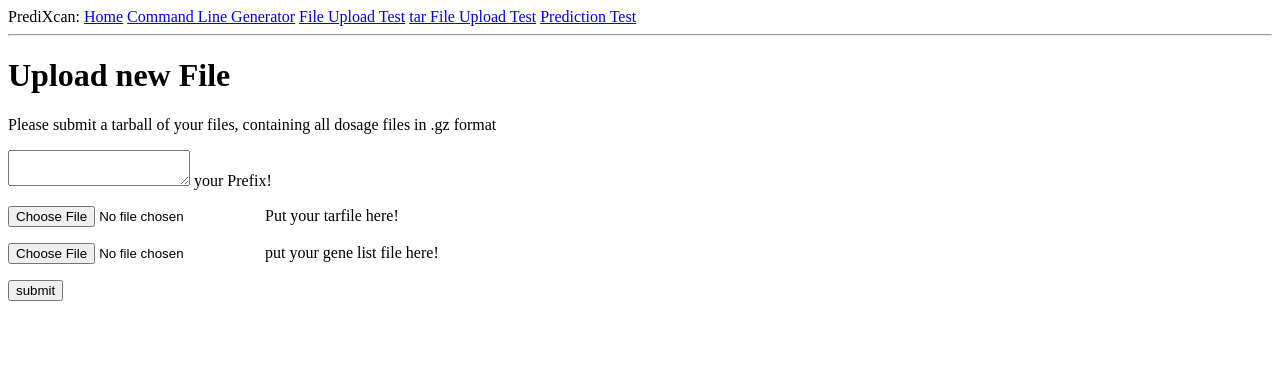
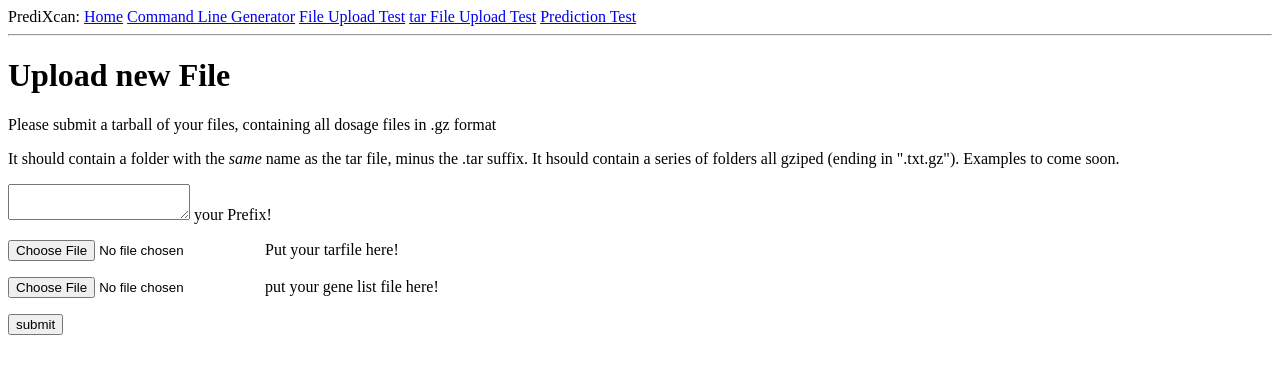
Before and after one commit to hakyim/TO-DELETE-PrediXcan, a Flask app: page /predict in a window 1280 px wide. Shown: the top 374 px of the page. Run offline with Flask 2, Linux system fonts and the light colour scheme; parts of the project's set-up code (start-up, migrations or seed data) failed here and were passed over; some libraries are stand-ins or nearby versions.

Commit message:
weird OPDC bugs

```diff
--- a/predflaskapp/app/templates/predict.html
+++ b/predflaskapp/app/templates/predict.html
@@ -5,6 +5,7 @@
 
 <h1>Upload new File</h1>
 <p>Please submit a tarball of your files, containing all dosage files in .gz format</p>
+<p>It should contain a folder with the <i>same</i> name as the tar file, minus the .tar suffix. It hsould contain a series of folders all gziped (ending in ".txt.gz"). Examples to come soon. </p>
 <form action='' method="POST" enctype="multipart/form-data">
 	{{ form.prefix }} your Prefix!
 	<p> {{ form.tarfile }} Put your tarfile here! </p>
```
